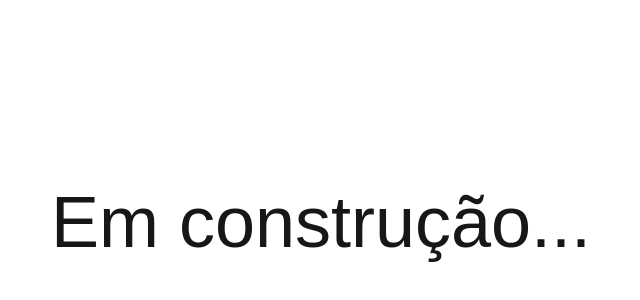
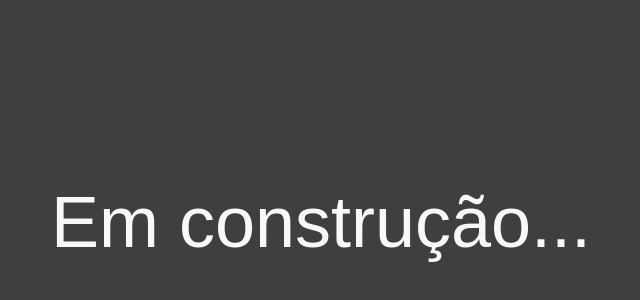
Before and after one commit to taissonso/portfolio, a Next.js app: page / in a window 1280 px wide. Shown: the part 178-478 px from the top of the page, without its empty margins (319-959 px from the left). Built offline with nearby package versions, Linux system fonts and the light colour scheme.

Commit message:
bg and color hero

```diff
--- a/next.config.mjs
+++ b/next.config.mjs
@@ -7,7 +7,7 @@
         unoptimized: true,
     },
     assetPrefix: isProd ? '/portfolio' : '',
-    // basePath: isProd ? '/portfolio' : '',
+    basePath: isProd ? '/portfolio' : '',
 };
 
 export default nextConfig;
--- a/src/app/globals.css
+++ b/src/app/globals.css
@@ -2,21 +2,9 @@
 @tailwind components;
 @tailwind utilities;
 
-:root {
-    --background: #ffffff;
-    --foreground: #171717;
-}
-
-@media (prefers-color-scheme: dark) {
-    :root {
-        --background: #0a0a0a;
-        --foreground: #ededed;
-    }
-}
-
 body {
-    color: var(--foreground);
-    background: var(--background);
+    color: #f8f8f8;
+    background: #3f3f3f;
     font-family: Arial, Helvetica, sans-serif;
 }
 
```
